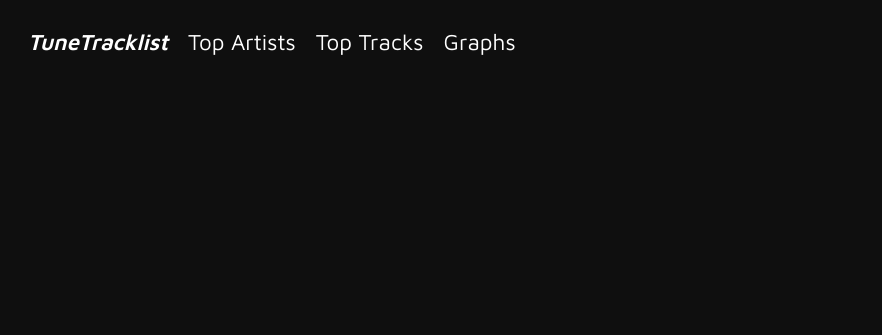
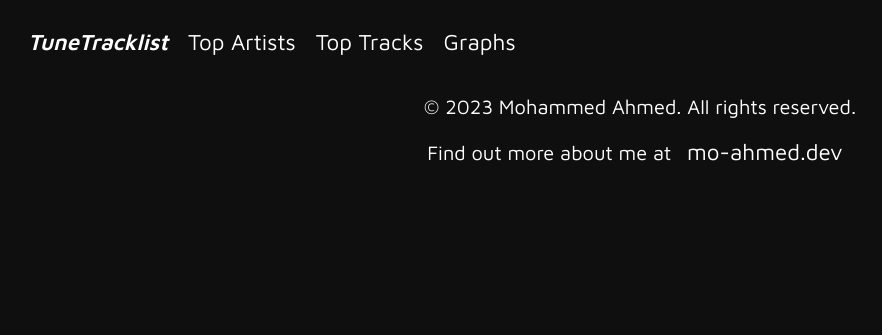
Before and after one commit to moahmed0987/tune-tracklist, a Flask app: template spotify_site/templates/base.html in a window 1280 px wide. Shown: the top 335 px of the page, without its empty margins (0-882 px from the left). Run offline with Flask 3, Linux system fonts and the light colour scheme; the template is opened without the code that fills it, so the values that code supplies are empty.

Commit message:
add footer

```diff
--- a/spotify_site/templates/base.html
+++ b/spotify_site/templates/base.html
@@ -39,6 +39,13 @@
         {% endblock content %}
     </div>
 
+    <footer>
+        <div class="footer-container">
+            <p>&copy; 2023 Mohammed Ahmed. All rights reserved.</p>
+            <p>Find out more about me at <a href="https://mo-ahmed.dev" class="link">mo-ahmed.dev</a></p>
+        </div>
+    </footer>
+
 </body>
 
 </html>
```
